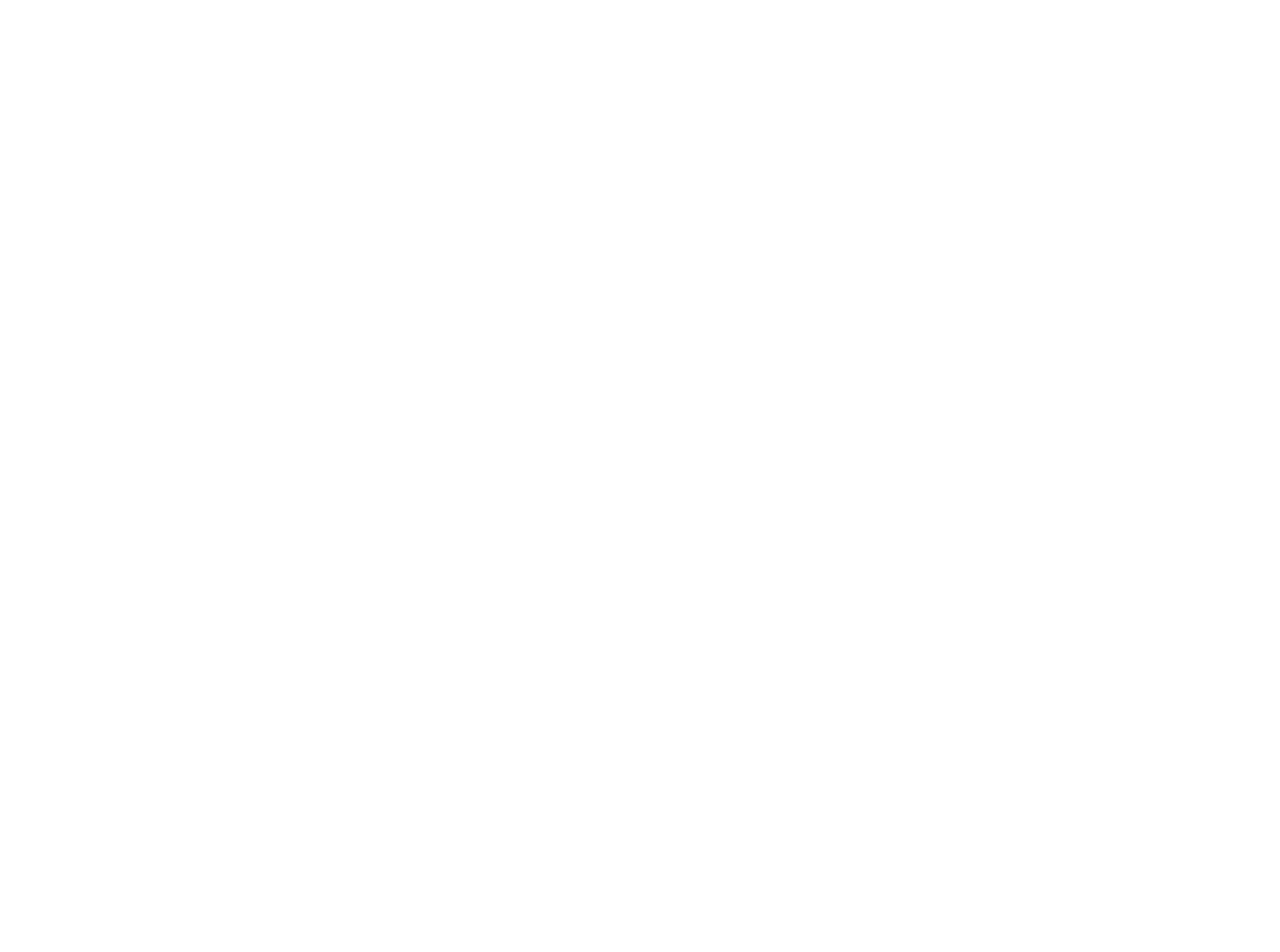
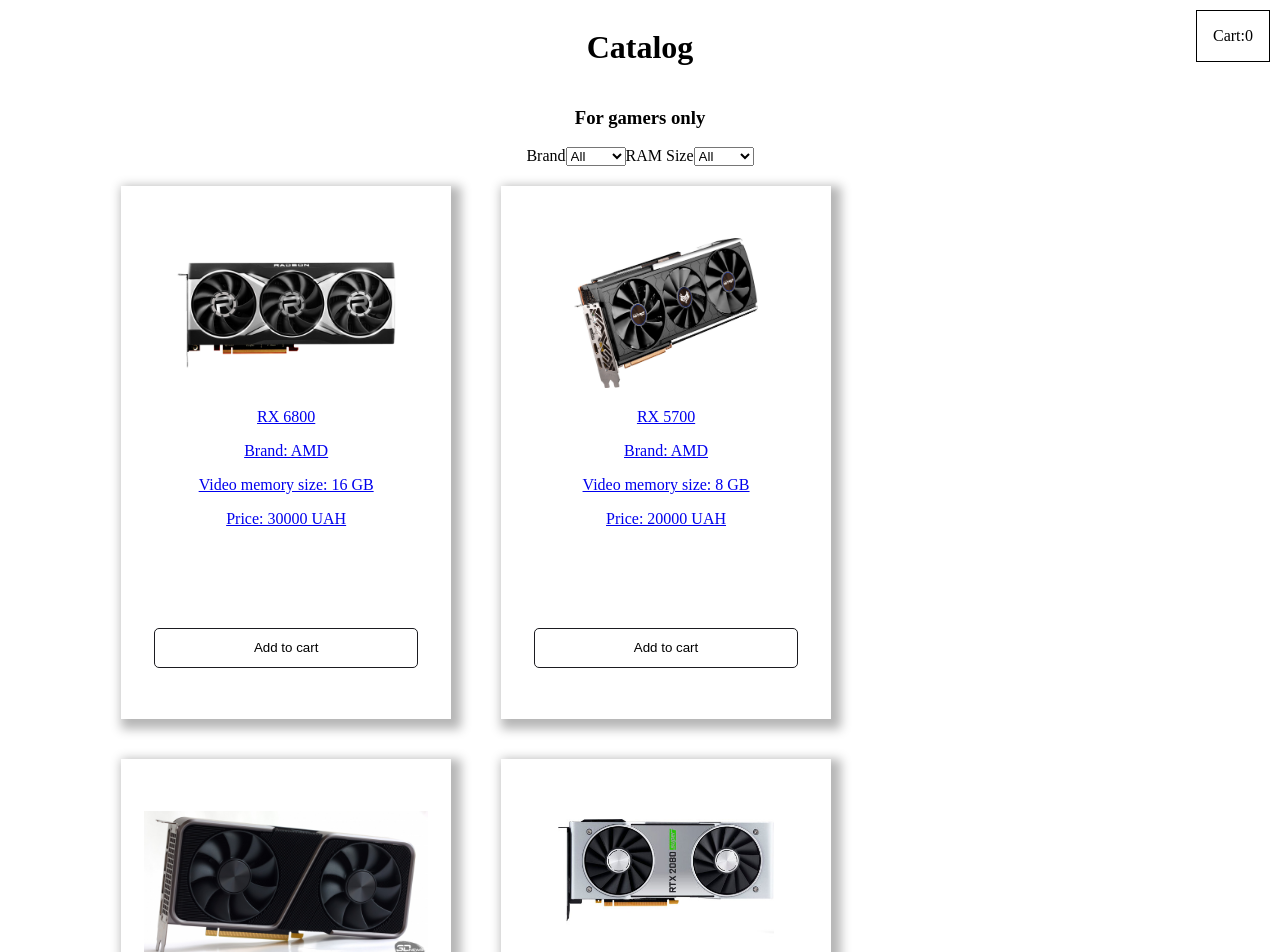
Before and after one commit to mykhailovskyiv/Biz24Shop, a Vue app: page /#/catalog in a window 1280 px wide. Shown: the top 952 px of the page. Before the commit the page ends 800 px from the top, so only its background shows below. Built offline with nearby package versions, Linux system fonts and the light colour scheme.

Commit message:
products

```diff
--- /dev/null
+++ b/src/components/Catalog-filter.vue
@@ -0,0 +1,70 @@
+<template>
+  <div>
+    <label>Brand</label>
+    <select v-model="filters.brand" @change="updateFilter('brand', $event.target.value)">
+      <option value="">All</option>
+      <option v-for="brand in uniqueValues('brand')" :key="brand.index" :value="brand">{{ brand }}</option>
+    </select>
+
+    <label>RAM Size</label>
+    <select v-model="filters.ram_size" @change="updateFilter('ram_size', $event.target.value)">
+      <option value="">All</option>
+      <option v-for="ram_size in uniqueValues('ram_size')" :key="ram_size.index" :value="ram_size">{{ ram_size }} GB</option>
+    </select>
+  </div>
+</template>
+
+<script>
+import {mapActions} from "vuex";
+
+export default {
+  name: "Catalog-filter",
+  data() {
+    return {
+      filters: {
+        brand: '',
+        ram_size: '',
+      }
+    }
+  },
+  props: {
+    products: {
+      type: Array,
+      required: true
+    }
+  },
+  created() {
+    const { brand, ram_size } = this.$route.query
+    if (brand) {
+      this.filters.brand = brand
+    }
+    if (ram_size) {
+      this.filters.ram_size = ram_size
+    }
+  },
+  methods: {
+    ...mapActions(["ADD_FILTERS"]),
+    updateFilter(property, value) {
+      this.filters[property] = value
+      this.ADD_FILTERS(this.filters)
+      // this.$emit('updateFilter', property, value)
+      const queryParams = { ...this.$route.query }
+      queryParams[property] = value
+      this.$router.push({ path: '/catalog', query: queryParams })
+    },
+    uniqueValues(property) {
+      return this.products.reduce((uniqueValues, product) => {
+        const value = product[property]
+        if (!uniqueValues.includes(value)) {
+          uniqueValues.push(value)
+        }
+        return uniqueValues
+      }, [])
+    }
+  }
+}
+</script>
+
+<style scoped>
+
+</style>
--- a/src/components/Catalog.vue
+++ b/src/components/Catalog.vue
@@ -5,9 +5,10 @@
     </router-link>
     <h1 class="title">Catalog</h1>
     <h3 class="sub-title">For gamers only</h3>
+    <catalog-filter :products="PRODUCTS"/>
     <div class="catalog-row">
       <catalogItem
-        v-for="product in PRODUCTS"
+        v-for="product in filteredProducts"
         :key="product.article"
         :productData="product"
         @addToCart="addToCart"
@@ -18,14 +19,24 @@
 
 <script>
 import catalogItem from "./Catalog-item";
+import catalogFilter from "./Catalog-filter"
 import { mapActions, mapGetters } from "vuex";
 export default {
   name: "Catalog",
   components: {
     catalogItem,
+    catalogFilter
   },
   computed: {
-    ...mapGetters(["CART", "PRODUCTS"]),
+    ...mapGetters(["CART", "PRODUCTS", "FILTERS"]),
+    filteredProducts() {
+      return this.PRODUCTS.filter(product => {
+        const brandFilter = !this.FILTERS.brand || product.brand === this.FILTERS.brand;
+        const ramSizeFilter = !this.FILTERS.ram_size || product.ram_size === parseFloat(this.FILTERS.ram_size);
+        console.log(product.ram_size, this.FILTERS.ram_size)
+        return brandFilter && ramSizeFilter
+      });
+    }
   },
   methods: {
     ...mapActions(["ADD_PRODUCTS", "ADD_TO_CART"]),
@@ -46,6 +57,7 @@
   &-row {
     display: flex;
     flex-wrap: wrap;
+    width: 100%;
   }
   &__link_to_cart {
     position: fixed;
--- a/src/products.json
+++ b/src/products.json
@@ -17,7 +17,7 @@
     "price": "20000",
     "article": "V2",
     "brand": "AMD",
-    "ram_size": 12,
+    "ram_size": 8,
     "interface": "PCI Express 3.0"
 
   },
@@ -53,5 +53,25 @@
     "brand": "AMD",
     "ram_size": 16,
     "interface": "PCI Express 4.0"
+  },
+  {
+    "id": 6,
+    "image": "6800.jpg",
+    "name": "RX 6700",
+    "price": "25000",
+    "article": "V6",
+    "brand": "AMD",
+    "ram_size": 12,
+    "interface": "PCI Express 4.0"
+  },
+  {
+    "id": 6,
+    "image": "3070.jpg",
+    "name": "RTX 3060",
+    "price": "22000",
+    "article": "V7",
+    "brand": "AMD",
+    "ram_size": 12,
+    "interface": "PCI Express 4.0"
   }
 ]
--- a/src/router/router.js
+++ b/src/router/router.js
@@ -9,6 +9,10 @@
 const routes = [
     {
         path: '/',
+        redirect: '/catalog'
+    },
+    {
+        path: '/catalog',
         name: 'catalog',
         component: Catalog
     },
@@ -19,7 +23,7 @@
         props: true
     },
     {
-        path: '/Cart',
+        path: '/cart',
         name: 'cart',
         component: Cart,
         props: true,
--- a/src/vuex/store.js
+++ b/src/vuex/store.js
@@ -10,7 +10,11 @@
     state: {
         products: products,
         cart: [],
-        product: null
+        product: null,
+        filters: {
+            brand: '',
+            ram_size: '',
+        }
     },
     mutations: {
         SET_PRODUCTS_TO_STATE: (state, products) => {
@@ -25,17 +29,15 @@
                 }
             })
             isProductExist || state.cart.push({ ...product, quantity: 1 })
-            /*
-             * в данной строке мы сразу ставим quantity:1 для любого нового товара в корзине,
-             * компоненты получают его сразу в пропсах
-             */
         },
         REMOVE_FROM_CART: (state, index) => {
             state.cart.splice(index, 1)
         },
         SET_SELECTED_PRODUCT(state, product) {
             state.product = product;
-            console.log(product)
+        },
+        SET_FILTERS(state, value) {
+            state.filters = value
         },
         INCREMENT: (state, index) => {
             state.cart[index].quantity++
@@ -59,10 +61,12 @@
             commit('SET_SELECTED_PRODUCT', product);
             console.log(this.state.products)
         },
+        ADD_FILTERS({ commit }, value) {
+            commit('SET_FILTERS',  value);
+        },
         ADD_TO_CART({ commit }, product) {
             commit('SET_CART', product)
         },
-
         DELETE_FROM_CART({ commit }, index) {
             commit('REMOVE_FROM_CART', index)
         },
@@ -82,6 +86,9 @@
         },
         CART(state) {
             return state.cart
+        },
+        FILTERS(state) {
+            return state.filters
         }
     }
 });
```
